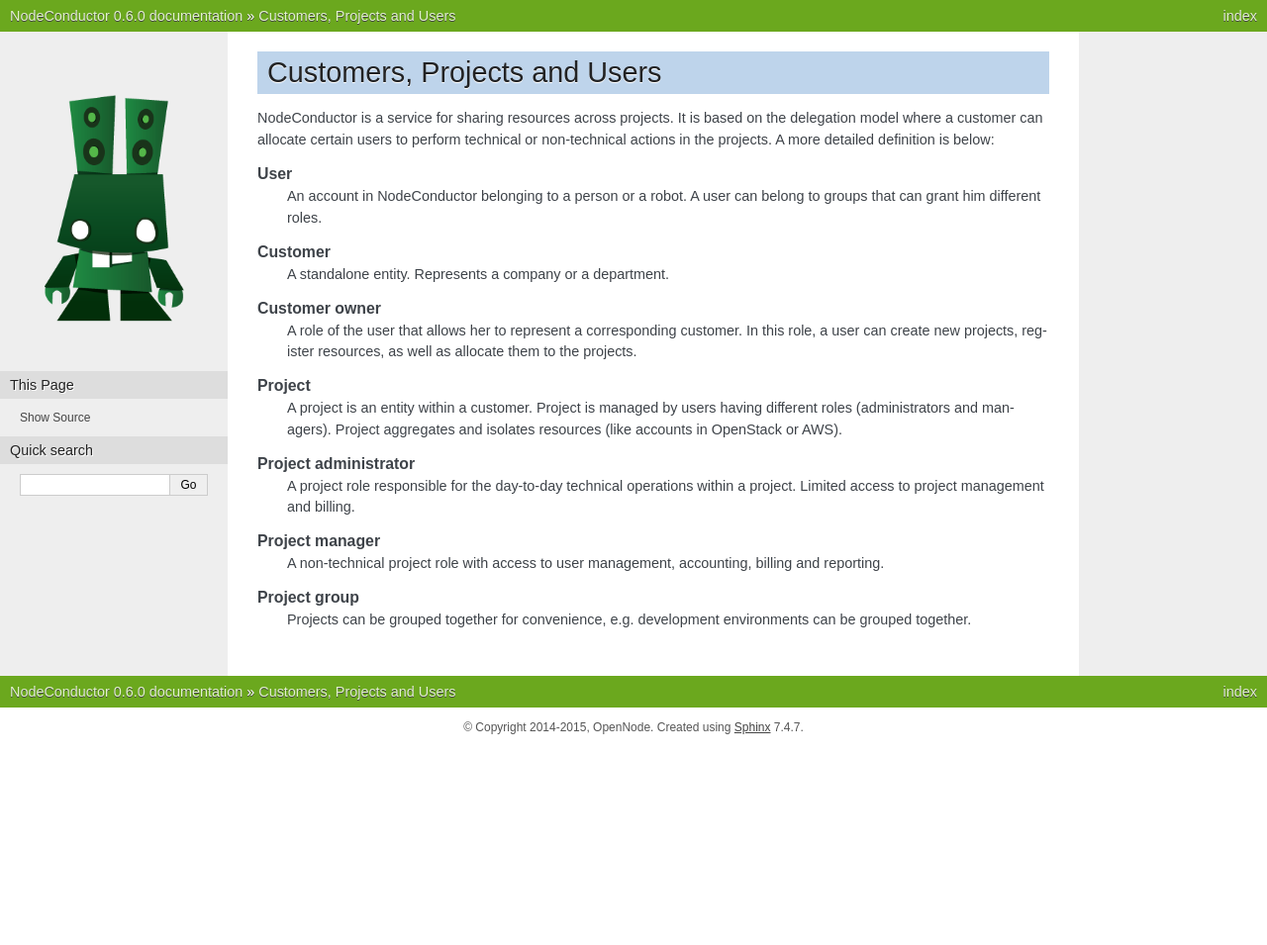
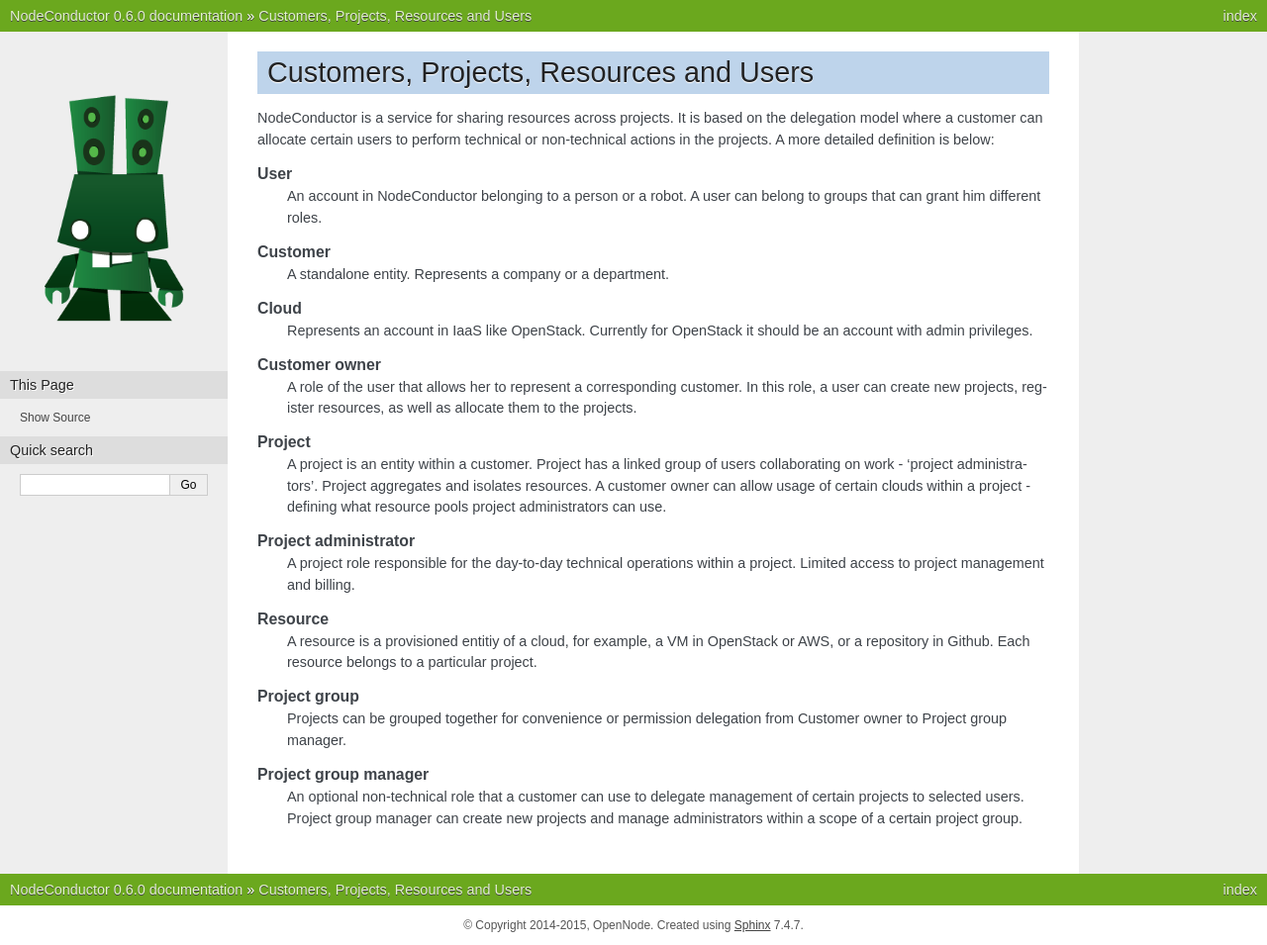
Before and after one commit to opennode/waldur-core, a Sphinx documentation site: the page built from docs/guide/structure.rst, in a window 1280 px wide. Shown: the whole page at 99% size. Built offline with Sphinx 7.4.7, drawn with Linux system fonts in a browser that asks for light colours; before the commit the page ends 900 px from its top, so only the background shows below that.

Commit message:
Extend NC structure definition

```diff
--- a/docs/guide/structure.rst
+++ b/docs/guide/structure.rst
@@ -1,5 +1,5 @@
-Customers, Projects and Users
------------------------------
+Customers, Projects, Resources and Users
+----------------------------------------
 
 NodeConductor is a service for sharing resources across projects. It is based on the delegation model where a customer
 can allocate certain users to perform technical or non-technical actions in the projects. A more detailed definition
@@ -14,21 +14,32 @@
     Customer
       A standalone entity. Represents a company or a department.
 
+    Cloud
+      Represents an account in IaaS like OpenStack. Currently for OpenStack it should be an account with admin
+      privileges.
+
     Customer owner
       A role of the user that allows her to represent a corresponding customer. In this role, a user can create new
       projects, register resources, as well as allocate them to the projects.
 
     Project
-      A project is an entity within a customer. Project is managed by users having different roles (administrators and
-      managers). Project aggregates and isolates resources (like accounts in OpenStack or AWS).
+      A project is an entity within a customer. Project has a linked group of users collaborating on work - 'project
+      administrators'. Project aggregates and isolates resources. A customer owner can allow usage of certain clouds
+      within a project - defining what resource pools project administrators can use.
 
     Project administrator
       A project role responsible for the day-to-day technical operations within a project.
       Limited access to project management and billing.
 
-    Project manager
-      A non-technical project role with access to user management, accounting, billing and reporting.
-
+    Resource
+      A resource is a provisioned entitiy of a cloud, for example, a VM in OpenStack or AWS, or a repository in Github.
+      Each resource belongs to a particular project.
 
     Project group
-      Projects can be grouped together for convenience, e.g. development environments can be grouped together.
+      Projects can be grouped together for convenience or permission delegation from Customer owner to Project group
+      manager.
+
+    Project group manager
+      An optional non-technical role that a customer can use to delegate management of certain projects to selected
+      users. Project group manager can create new projects and manage administrators within a scope of a certain
+      project group.
```
